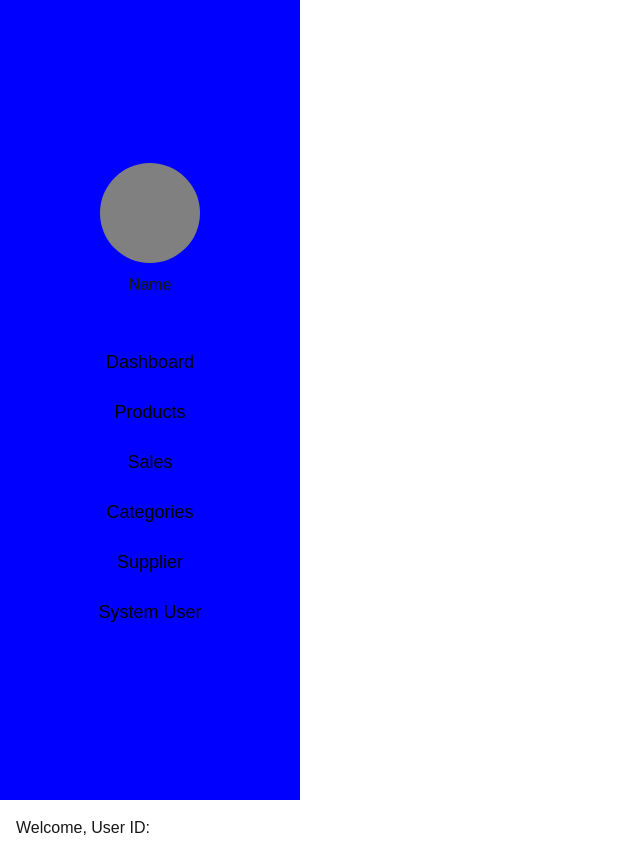
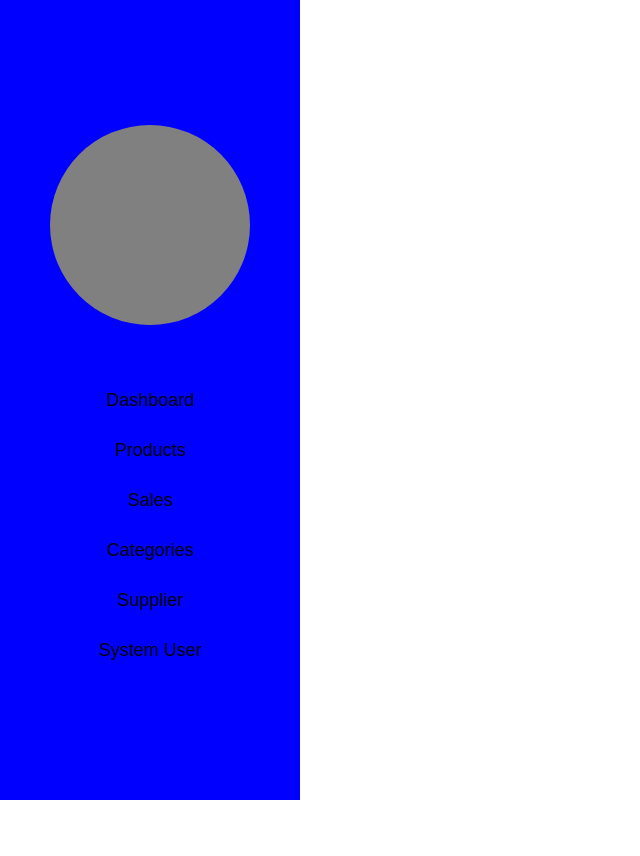
Before and after one commit to mikev-tech/inventory-control-im2, a Next.js app in the folder my-app/: page /dashboard/user/1 in a window 1280 px wide. Shown: the whole page, without its empty margins (0-640 px from the left). After the commit the page ends 800 px from the top, so only its background shows below. Built offline with nearby package versions, Linux system fonts and the light colour scheme.

Commit message:
Fix login redirect and store JWT token properly

```diff
--- a/my-app/package.json
+++ b/my-app/package.json
@@ -9,8 +9,11 @@
     "lint": "next lint"
   },
   "dependencies": {
+    "axios": "^1.10.0",
     "bcryptjs": "^3.0.2",
+    "jsonwebtoken": "^9.0.2",
     "next": "15.3.5",
+    "next-auth": "^4.24.11",
     "react": "^19.0.0",
     "react-dom": "^19.0.0"
   },
--- a/my-app/src/app/(auth)/signin/page.js
+++ b/my-app/src/app/(auth)/signin/page.js
@@ -26,15 +26,15 @@ export default function SignIn() {
       body: JSON.stringify({ email, password })
     });
 
+    const data = await res.json(); // ✅ Get response first!
+
     if (!res.ok) {
-        const { message } = await res.json();
-        setError(message || 'Sign in failed');
+      setError(data.message || 'Sign in failed');
       return;
     }
 
-      const data = await res.json();
-
-      router.push(`/dashboard/user/${data.userId}`);
+    localStorage.setItem('token', data.token); // ✅ Now this works
+    router.push(`/dashboard/user/${data.userId}`); // ✅ Redirect
   } catch (err) {
     setError('Something went wrong');
   } finally {
--- a/my-app/src/app/api/auth/signin/route.js
+++ b/my-app/src/app/api/auth/signin/route.js
@@ -1,5 +1,7 @@
+// /app/api/login/route.js
 import { PrismaClient } from '@prisma/client';
 import bcrypt from 'bcryptjs';
+import jwt from 'jsonwebtoken';
 
 const prisma = new PrismaClient();
 
@@ -16,7 +18,6 @@ export async function POST(req) {
     });
   }
 
-  // ✅ Compare input password with hashed one in DB
   const isPasswordCorrect = await bcrypt.compare(password, user.password);
 
   if (!isPasswordCorrect) {
@@ -25,8 +26,12 @@ export async function POST(req) {
     });
   }
 
-  return new Response(
-    JSON.stringify({ userId: user.id, email: user.email }),
-    { status: 200 }
+  // ✅ Create a JWT token
+  const token = jwt.sign(
+    { id: user.id, email: user.email, name: user.name },
+    process.env.JWT_SECRET, // set this in your .env file
+    { expiresIn: '1h' }
   );
+
+  return new Response(JSON.stringify({ token }), { status: 200 });
 }
--- /dev/null
+++ b/my-app/src/app/api/me/route.js
@@ -0,0 +1,27 @@
+// /app/api/me/route.js
+import { NextResponse } from 'next/server';
+import jwt from 'jsonwebtoken';
+import { PrismaClient } from '@prisma/client';
+
+const prisma = new PrismaClient();
+
+export async function GET(request) {
+  const authHeader = request.headers.get('authorization');
+  if (!authHeader) {
+    return NextResponse.json({ message: 'No token' }, { status: 401 });
+  }
+
+  const token = authHeader.split(' ')[1];
+
+  try {
+    const decoded = jwt.verify(token, process.env.JWT_SECRET);
+
+    const user = await prisma.user.findUnique({
+      where: { id: decoded.id },
+    });
+
+    return NextResponse.json({ name: user.name });
+  } catch (err) {
+    return NextResponse.json({ message: 'Invalid token' }, { status: 401 });
+  }
+}
--- a/my-app/src/app/dashboard/components/Profile.js
+++ b/my-app/src/app/dashboard/components/Profile.js
@@ -1,14 +1,13 @@
 import React from 'react'
 import styles from './profile.module.css'
 
-const Profile = () => {
+const Profile = ({name}) => {
   return (
     <>
     <div className={styles.container}>
         <div className={styles.Profile}>
-
         </div>
-        <h1>Name</h1>
+        <h1 style={{color: 'black', fontSize: '22px'}}>{name}</h1>
     </div>
     </>
   )
--- a/my-app/src/app/dashboard/components/dashbutton.module.css
+++ b/my-app/src/app/dashboard/components/dashbutton.module.css
@@ -1,5 +1,4 @@
 .container {
-  display: flex;
   align-items: center;       /* vertically center */
   justify-content: center;   /* horizontally center */
   height: 50px;
--- a/my-app/src/app/dashboard/components/profile.module.css
+++ b/my-app/src/app/dashboard/components/profile.module.css
@@ -7,9 +7,9 @@
 }
 
 .Profile{
-    height: 100px;
-    width: 100px;
-    border-radius: 50px;
+    height: 200px;
+    width: 200px;
+    border-radius: 120px;
     background-color: gray;
     margin-bottom: 10px;
 }
--- a/my-app/src/app/dashboard/user/[id]/page.js
+++ b/my-app/src/app/dashboard/user/[id]/page.js
@@ -1,45 +1,49 @@
-import React from 'react'
-import styles from './user.module.css'
-import Navigation from '../../components/Nav'
-import Profile from '../../components/Profile'
-import Dashbutton from '../../components/DashButton'
+'use client';
 
-const page = ({ params }) => {
+import React, { useEffect, useState } from 'react';
+import styles from './user.module.css';
+import Navigation from '../../components/Nav';
+import Profile from '../../components/Profile';
+import Dashbutton from '../../components/DashButton';
+import axios from 'axios';
+
+const Page = ({ params }) => {
+  const [userName, setUserName] = useState('');
+
+  useEffect(() => {
+    const fetchUser = async () => {
+      const token = localStorage.getItem('token');
+      if (!token) return;
+
+      try {
+        const res = await axios.get('/api/me', {
+          headers: {
+            Authorization: `Bearer ${token}`,
+          },
+        });
+        setUserName(res.data.name);
+      } catch (err) {
+        console.error('Failed to fetch user:', err);
+      }
+    };
+
+    fetchUser();
+  }, []);
+
   return (
     <div className={styles.container}>
       <Navigation>
-        <Profile />
-        <Dashbutton
-          label='Dashboard'
-        />
+        <Profile name={userName} />
 
-         <Dashbutton
-          label='Products'
-        />
+        <Dashbutton label='Dashboard' />
+        <Dashbutton label='Products' />
+        <Dashbutton label='Sales' />
+        <Dashbutton label='Categories' />
+        <Dashbutton label='Supplier' />
+        <Dashbutton label='System User' />
+      </Navigation>
+    </div>
+  );
+};
 
-         <Dashbutton
-          label='Sales'
-        />
-
-         <Dashbutton
-          label='Categories'
-        />
-
-         <Dashbutton
-          label='Supplier'
-        />
-
-         <Dashbutton
-          label='System User'
-        />
-
-      </Navigation>
-
-      <div style={{ padding: '1rem' }}>
-        <h2>Welcome, User ID: {params.userId}</h2>
-      </div>
-    </div>
-  )
-}
-
-export default page
+export default Page;
```
Also changed, not shown: 1 other file (tests, documents, lock files or other folders). Lines whose indentation alone changed are shown as unchanged.
